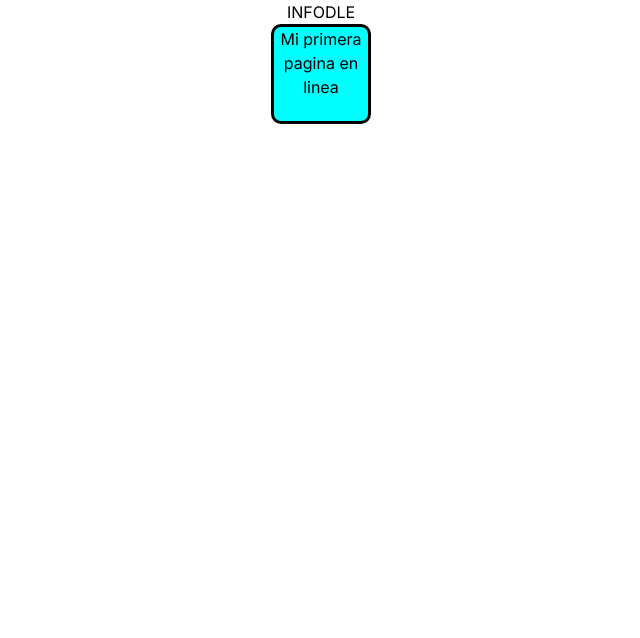
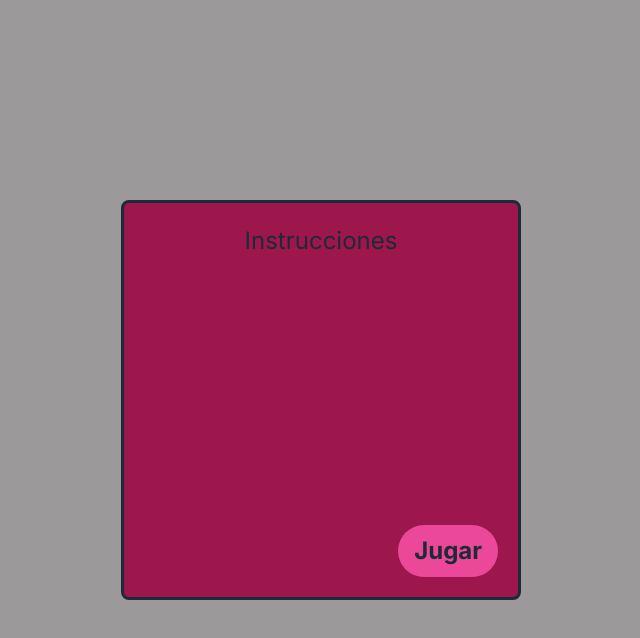
Before and after one commit to CristobalEsp01/Grupo1-INFO104, a Next.js app in the folder infodle/: page / in a window 1280 px wide. Shown: the top 638 px of the page, without its empty margins (319-959 px from the left). Built offline with nearby package versions, Linux system fonts and the light colour scheme.

Commit message:
Avance botones funcionales

```diff
--- a/infodle/src/app/globals.css
+++ b/infodle/src/app/globals.css
@@ -2,10 +2,42 @@
 @tailwind components;
 @tailwind utilities;
 
-.caja{
-    background-color: aqua;
-    width: 100px;
-    height: 100px;
+.title{
+    background-color: rgb(192, 93, 93);
+    width: 500px;
+    height: 50px;
     border-radius: 10px 10px 10px 10px;
     border: solid;
+    font-size: xx-large;
 }
+
+.modal-overlay {
+    display: flex;
+    justify-content: center;
+    align-items: center;
+    position: fixed;
+    width: 100%;
+    height: 100%;
+    color: black;
+    background-color: rgb(155, 153, 153);
+
+}
+.modal-content {
+    background: #9d174d;
+    padding: 20px;
+    border-radius: 8px;
+    position: absolute;
+    max-width: 400px;
+    max-height: 400px;
+    width: 100%;
+    height: 100%;
+    color: #1f2937;
+    font-size: x-large;
+    text-align: center;
+    border: solid;
+}
+.next-button{
+    position: absolute;
+    bottom: 20px;
+    right: 20px;
+}
--- a/infodle/src/app/layout.js
+++ b/infodle/src/app/layout.js
@@ -4,7 +4,7 @@ import "./globals.css";
 const inter = Inter({ subsets: ["latin"] });
 
 export const metadata = {
-  title: "Pagina de prueba",
+  title: "Infodle",
   description: "Generated by create next app",
 };
 
--- a/infodle/src/app/page.js
+++ b/infodle/src/app/page.js
@@ -1,12 +1,47 @@
-import Image from "next/image";
+'use client'
+import React, {useState} from 'react';
+export default function Home() {
+  const [showModal, setShowModal] = useState(true);
+  const handleCloseModal = () => {setShowModal(false)};
+  const handleOpenModal = () => {setShowModal(true)};
 
-export default function Home() {
   return(
-    <center>
-      <h1>INFODLE</h1>
-      <div className="caja">
-        Mi primera pagina en linea
+    <>
+      {showModal && (
+      <div className="modal-overlay">
+        <h1>¿Como jugar?</h1>
+        <div className="modal-content">
+          <h1>Instrucciones</h1>
+          <button class="bg-pink-500
+                         hover:bg-pink-600
+                         text-gray-800 font-bold
+                           py-2 px-4 rounded-full
+                           next-button
+                           "
+                  onClick={handleCloseModal}>
+                  Jugar
+          </button>
+        </div>
       </div>
-    </center>
-  );
+      )}
+      {!showModal && (
+        <div className="main-content">
+          <center>
+            <h1 className = "title">Infodle</h1>
+          </center>
+          <div className="absolute top-5 left-5 bg-pink-800 p-5 w-96 h-64 rounded-lg shadow-lg text-center border border-solid">
+          <p className="mb-4 font-medium">Para volver a las instrucciones</p>
+            <button class="bg-pink-500
+                          hover:bg-pink-600
+                          text-black font-bold
+                          py-2 px-4 rounded-full
+                          next-button"
+                      onClick={handleOpenModal}>
+                      Atras
+            </button>
+          </div>
+        </div>
+       )}
+    </>
+    );
 }
```
